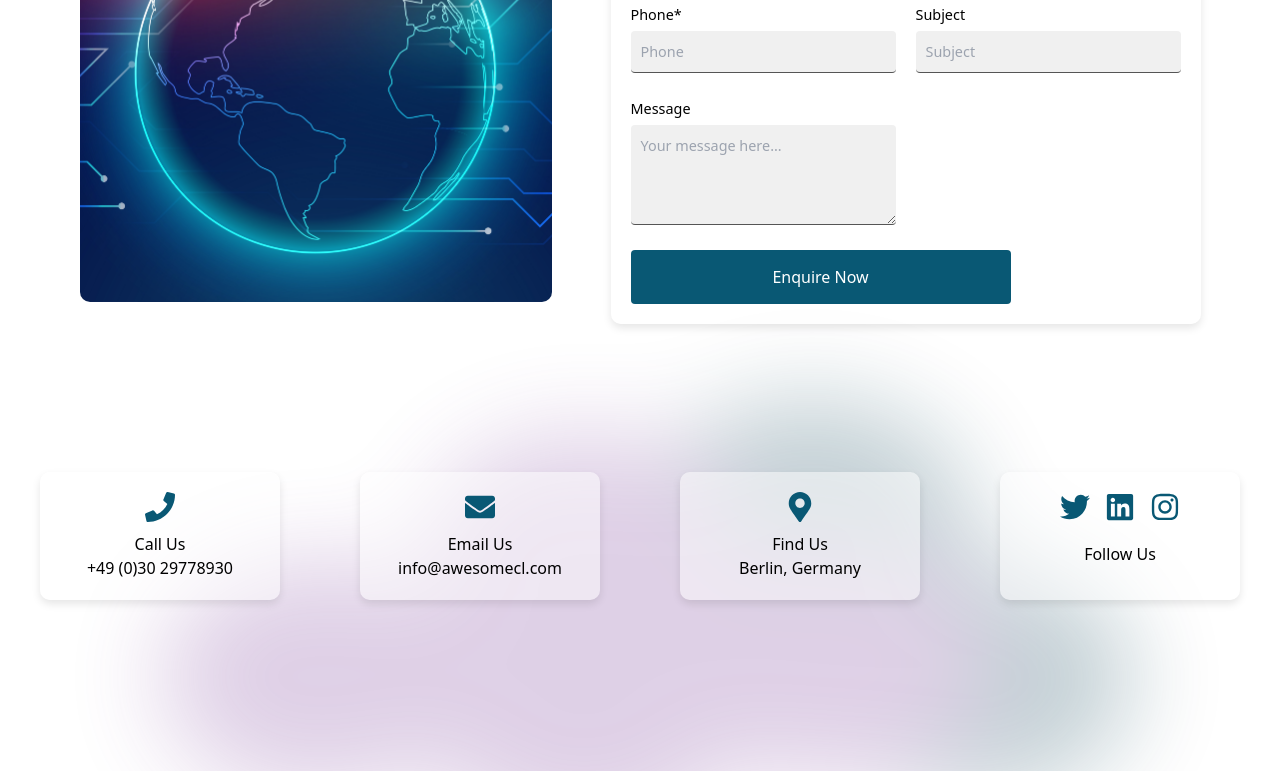
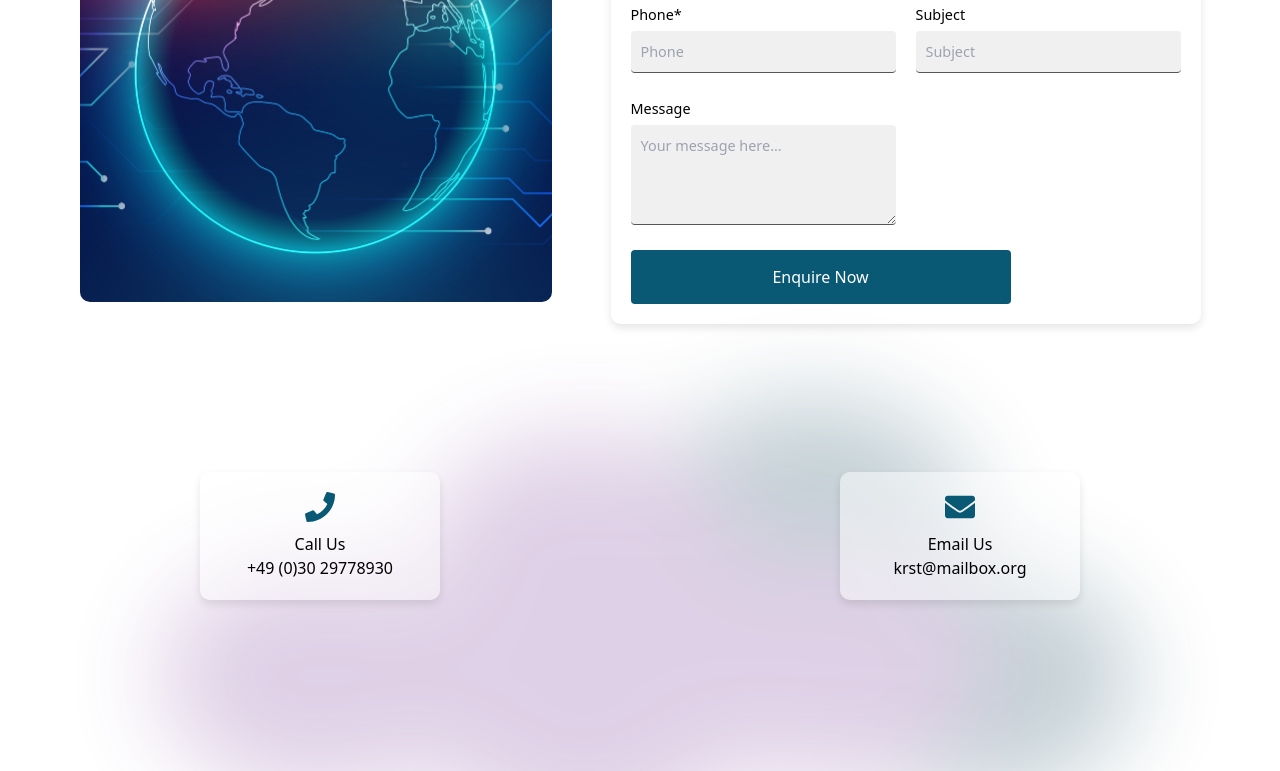
Before and after one commit to andobrucki/awesome-cl, a React (Vite) app: page /contact in a window 1280 px wide. Shown: the part 420-1191 px from the top of the page. Built offline with nearby package versions, Linux system fonts and the light colour scheme.

Commit message:
update contact details

```diff
--- a/src/components/ContactPageComponents/ContactDetails/ContactDetails.jsx
+++ b/src/components/ContactPageComponents/ContactDetails/ContactDetails.jsx
@@ -13,7 +13,7 @@ const ContactDetails = () => {
     <section className={styles.contactDetails}>
       <div className={styles.contactCards}>
         <div className={styles.card}>
-          <a href="tel:+491234567890" className={styles.link}>
+          <a href="tel:+49 (0)30 29778930" className={styles.link}>
             <FaPhone className={styles.icon} />
             <h3>Call Us</h3>
             <p>+49 (0)30 29778930</p>
@@ -23,49 +23,8 @@ const ContactDetails = () => {
           <a href="mailto:krst@mailbox.org" className={styles.link}>
             <FaEnvelope className={styles.icon} />
             <h3>Email Us</h3>
-            <p>info@awesomecl.com</p>
+            <p>krst@mailbox.org</p>
           </a>
-        </div>
-        <div className={styles.card}>
-          <a
-            href="https://www.google.com/maps/place/Berlin,+Germany"
-            target="_blank"
-            rel="noopener noreferrer"
-            className={styles.link}
-          >
-            <FaMapMarkerAlt className={styles.icon} />
-            <h3>Find Us</h3>
-            <p>Berlin, Germany</p>
-          </a>
-        </div>
-        <div className={styles.card}>
-          <div className={styles.socialIcons}>
-            <a
-              href="https://twitter.com"
-              target="_blank"
-              rel="noopener noreferrer"
-              className={styles.link}
-            >
-              <FaTwitter className={styles.icon} />
-            </a>
-            <a
-              href="https://linkedin.com"
-              target="_blank"
-              rel="noopener noreferrer"
-              className={styles.link}
-            >
-              <FaLinkedin className={styles.icon} />
-            </a>
-            <a
-              href="https://instagram.com"
-              target="_blank"
-              rel="noopener noreferrer"
-              className={styles.link}
-            >
-              <FaInstagram className={styles.icon} />
-            </a>
-          </div>
-          <h3>Follow Us</h3>
         </div>
       </div>
     </section>
--- a/src/components/Footer/Footer.jsx
+++ b/src/components/Footer/Footer.jsx
@@ -8,7 +8,7 @@ import LegalNotice from "../../pages/LegalNotice/LegalNotice";
 
 const Footer = ({ isSidebarOpen }) => {
   const copyToClipboard = () => {
-    navigator.clipboard.writeText("awesomeCL@protonmail.com");
+    navigator.clipboard.writeText("krst@mailbox.org");
     alert("Email address copied to clipboard!");
   };
   return (
@@ -28,10 +28,7 @@ const Footer = ({ isSidebarOpen }) => {
           </div>
           <div className={styles.social}>
             <h4>Contact</h4>
-            <a
-              href="https://github.com/Team-Collaborators/Awesome-CL"
-              target="blank"
-            >
+            <a href="https://github.com/andobrucki/awesome-cl" target="blank">
               <FaGithub style={{ marginRight: "10px" }} /> Github
             </a>
             <a
```
